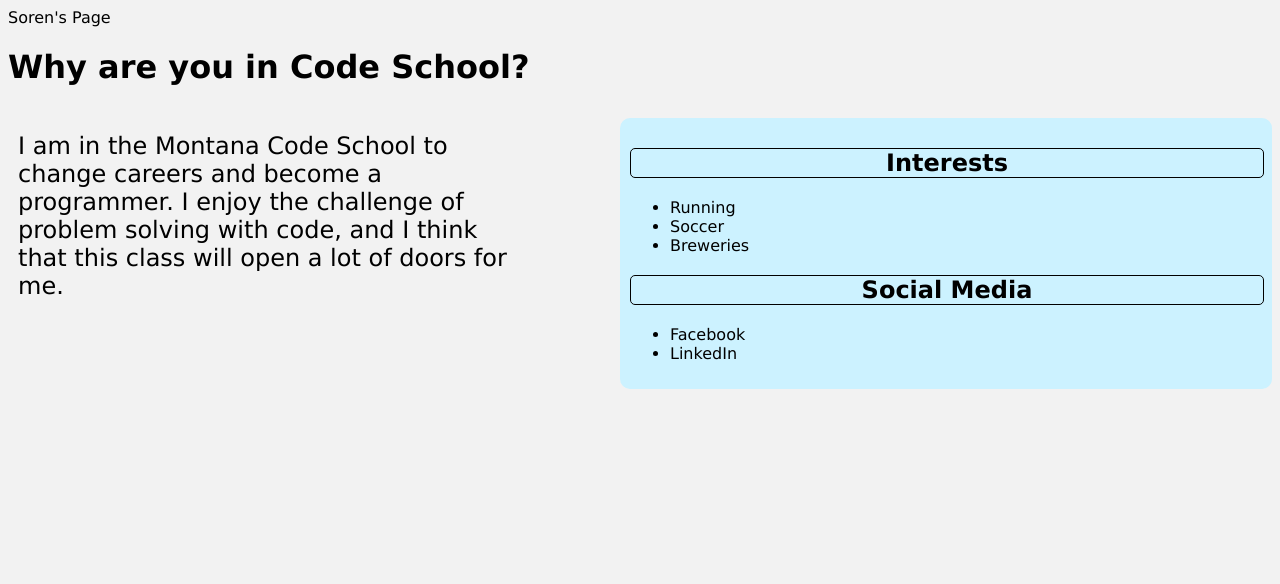
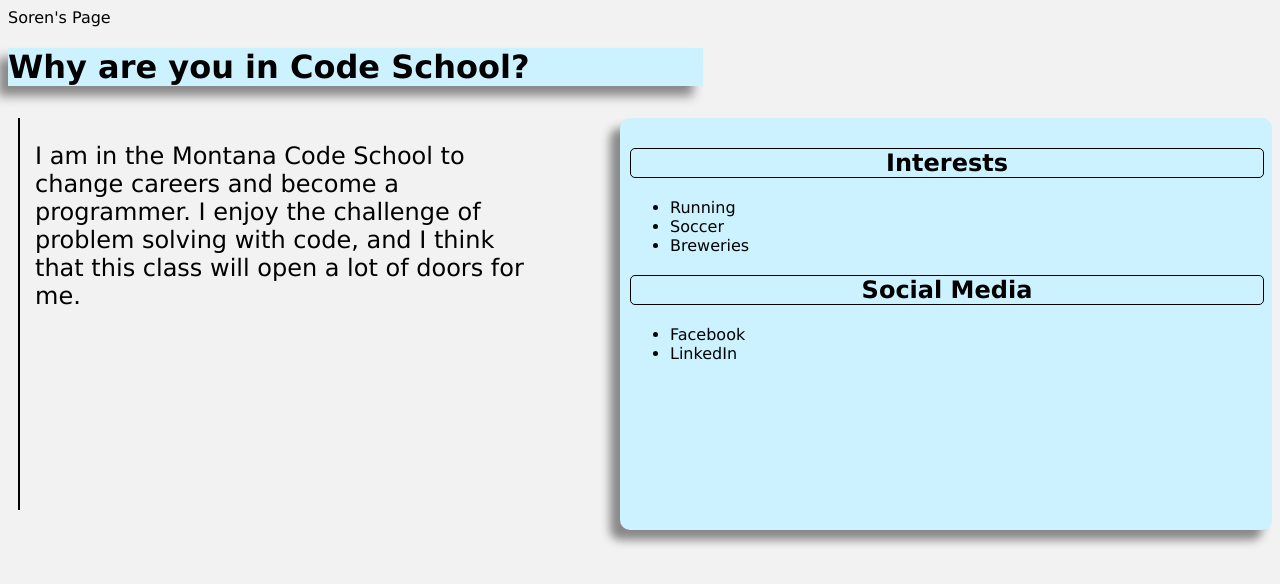
Before and after one commit to Montana-Code-School/git2knowyou, a plain HTML site: page public/students/soren.html in a window 1280 px wide. Drawn offline with Linux system fonts and the light colour scheme.

Commit message:
update for soren html and css and soren link on index

```diff
--- a/public/CSS/soren.css
+++ b/public/CSS/soren.css
@@ -1,6 +1,12 @@
 body {
 	font-family: Verdana, sans-serif;
 	background-color: #f2f2f2;
+}
+.title {
+	background-color: #ccf2ff;
+	box-shadow: -10px 10px 10px #888;
+	width:55%;
+	left:30%;
 }
 h2 {
 	text-align: center;
@@ -12,12 +18,14 @@ a {
 	text-decoration: none;
 	color: #000;
 }
+.link:hover {
+	list-style-type: none;
+}
 
 a:hover {
 	color: #0000ff;
-	border: inset;
 }
-div {
+.sidebar {
 	background-color: #ccf2ff;
 	margin: 10px 0px 10px 0px;
 	padding: 10px;
@@ -25,11 +33,15 @@ div {
 	border-radius:10px;
 	float: right;
 	width: 50%;
+	height: 50%;
+	box-shadow: -10px 10px 10px #888;
 }
-p {
+.mainp {
 	float: left;
+	height: 50%;
 	width: 40%;
-	margin-left: 10px;
+	margin: 10px 0px 10px 10px;
 	font-size: 24px;
-
+	border-left: 2px solid black;
+	padding: 0px 0px 0px 15px;
 }
--- a/public/css/main.css
+++ b/public/css/main.css
@@ -25,3 +25,9 @@ footer {
 	border: 1px;
 	box-shadow: 1px;
 }
+.soren {
+	font-family: sans-serif, "Times New Roman";
+	font-size: 18px;
+	font-weight: normal;
+	font-style: normal;
+}
--- a/public/students/soren.html
+++ b/public/students/soren.html
@@ -4,9 +4,14 @@
 	Soren's Page
 	</head>
 	<body>
-		<h1>Why are you in Code School?</h1>
-		<p>I am in the Montana Code School to change careers and become a programmer. I enjoy the challenge of problem solving with code, and I think that this class will open a lot of doors for me. </p>
-		<div>
+		<div class="title">
+			<h1>Why are you in Code School?</h1>
+		</div>
+		<div class="mainp">
+			<p>I am in the Montana Code School to change careers and become a programmer. I enjoy the challenge of problem solving with code, and I think that this class will open a lot of doors for me.
+			</p>
+		</div>
+		<div class="sidebar">
 			<h2>Interests</h2>
 				<ul>
 					<li>Running</li>
@@ -15,10 +20,10 @@
 				</ul>
 			<h2>Social Media</h2>
 				<ul>
-					<li>
+					<li class="link">
 						<a href="https://www.facebook.com/soren.thompson">Facebook</a>
 					</li>
-					<li>
+					<li class="link">
 						<a href="https://www.linkedin.com/in/soren-thompson-14496263">LinkedIn</a>
 					</li>
 				</ul>
```
Also changed, not shown: public/index.html (+1 -1 lines).
